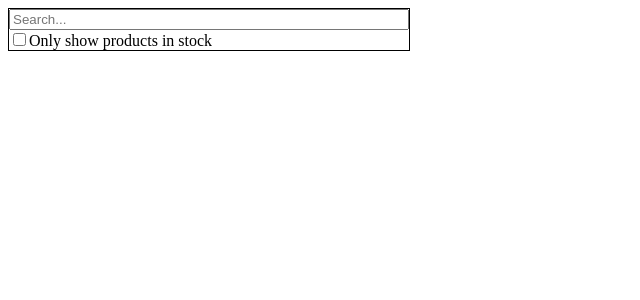
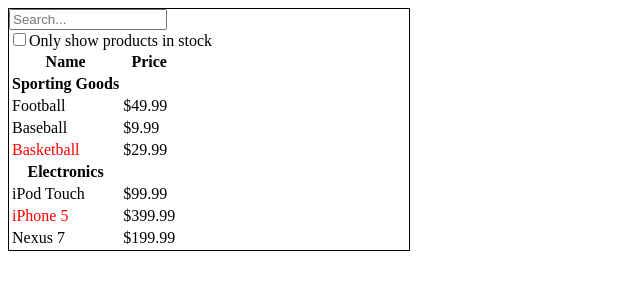
Before and after one commit to georgesco94/misc, a React (Create React App) app in the folder thinking-in-react-demo/: page / in a window 1280 px wide. Shown: the top 300 px of the page, without its empty margins (0-640 px from the left). Built offline with nearby package versions, Linux system fonts and the light colour scheme; the HTML template or start-up script is replaced by a standard one.

Commit message:
show in stock

```diff
--- a/thinking-in-react-demo/src/App.js
+++ b/thinking-in-react-demo/src/App.js
@@ -2,11 +2,33 @@ import React from 'react';
 import './styles/app.css';
 import data from './data.js';
 import Filters from './Filters.js';
+import Table from './Table.js';
 
-export default function App() {
-  return(
-    <div className="inventory-app">
-      <Filters />
-    </div>
-  )
+export default class App extends React.Component {
+  constructor(props){
+    super(props)
+    this.state = {
+      inventory: [],
+      showInStock: false,
+    }
+  }
+
+  componentDidMount() {
+    this.setState({inventory: data});
+  }
+
+  toggleShowInStock() {
+    this.setState(prevState => {
+      return {showInStock: !prevState.showInStock}
+    });
+  }
+
+  render() {
+    return(
+      <div className="inventory-app">
+        <Filters showInStock={this.state.showInStock} toggleShowInStock={() => this.toggleShowInStock()} />
+        <Table inventory={this.state.inventory} showInStock={this.state.showInStock}/>
+      </div>
+    )
+  }
 }
--- a/thinking-in-react-demo/src/Filters.js
+++ b/thinking-in-react-demo/src/Filters.js
@@ -1,13 +1,26 @@
 import React from 'react';
 
-export default function Filters() {
+export default class Filters extends React.Component {
+
+  handleChange(e) {
+    this.props.toggleShowInStock();
+  }
+
+  render() {
     return(
       <div className="filters">
-      <input type="text" placeholder="Search..." />
+        <input className="filters--search" type="text" placeholder="Search..." />
         <label>
-        <input type="checkbox" />
+          <input
+            type="checkbox"
+            name="showInStock"
+            checked={this.props.showInStock}
+            onChange={(e) => this.handleChange(e)}
+          />
           Only show products in stock
         </label>
       </div>
     )
+
   }
+}
--- /dev/null
+++ b/thinking-in-react-demo/src/Table.js
@@ -0,0 +1,51 @@
+import React from 'react';
+
+export default function Table(props) {
+
+  function getCategories(inventory) {
+    const categories = new Set();
+    for (var i = 0; i < inventory.length; i++) {
+      categories.add(inventory[i].category)
+    }
+    return categories;
+  }
+
+  const categories = getCategories(props.inventory);
+
+  const stockInventory = [];
+
+  categories.forEach(category => {
+    stockInventory.push(
+      <tr key={category}>
+        <th>{category}</th>
+      </tr>
+    )
+    const categoryItems = props.inventory.filter(item => item.category === category).map(item => {
+      return (
+        <tr key={item.name}>
+          <td className={item.stocked ? 'in-stock' : 'out-of-stock'}>{item.name}</td>
+          <td>{item.price}</td>
+        </tr>
+      )
+    });
+    stockInventory.push(categoryItems);
+  });
+
+  return(
+    <div>
+      <table>
+        <thead>
+          <tr>
+            <th>Name</th>
+            <th>Price</th>
+          </tr>
+        </thead>
+
+        <tbody>
+          {stockInventory}
+        </tbody>
+      </table>
+
+    </div>
+  )
+}
--- a/thinking-in-react-demo/src/styles/app.css
+++ b/thinking-in-react-demo/src/styles/app.css
@@ -7,3 +7,11 @@
   display: flex;
   flex-direction: column;
 }
+
+.filters--search {
+  width: 150px;
+}
+
+.out-of-stock {
+  color: red;
+}
```
Lines whose indentation alone changed are shown as unchanged.
